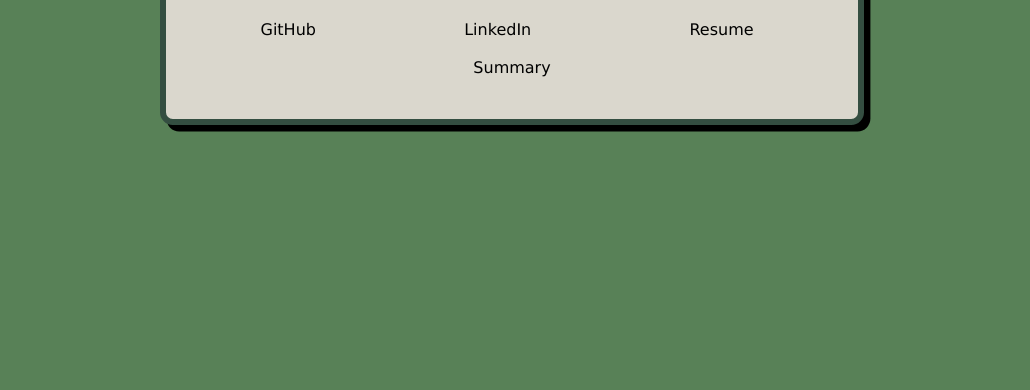
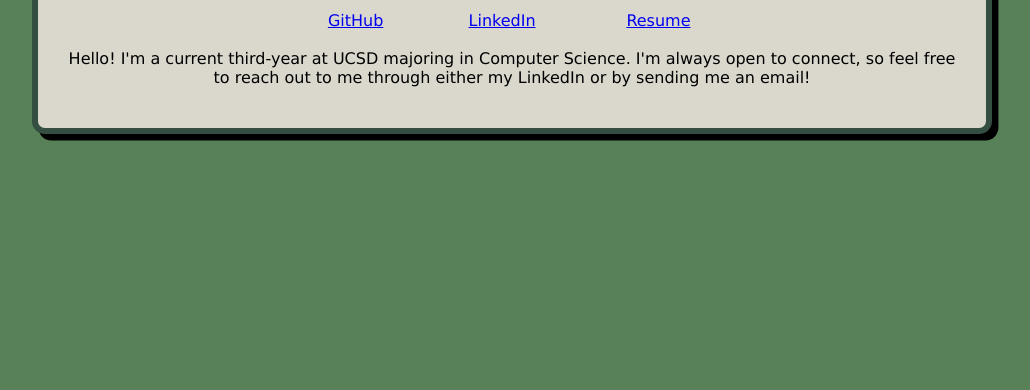
Before and after one commit to dylantrann/dylantrann.github.io, a plain HTML site: page index.html in a window 1280 px wide. Shown: the part 410-800 px from the top of the page, without its empty margins (128-1158 px from the left). Drawn offline with Linux system fonts and the light colour scheme.

Commit message:
summary and visual fixes

```diff
--- a/index.css
+++ b/index.css
@@ -20,7 +20,7 @@ html {
 }
 
 body {
-    width: 50%;
+    width: 70%;
     margin: auto;
     padding: 2vw;
 
@@ -46,7 +46,8 @@ h2 {
 }
 
 table {
-    width: 100%;
+    margin: auto;
+    width: 50%;
 }
 
 /* WITH DIV */
--- a/index.html
+++ b/index.html
@@ -12,15 +12,17 @@
             <a>Photo</a>
             <h1>Dylan Tran</h1>
             <h2>dylantran3037@gmail.com</h2>
+            <!-- <h3>Java • C/C++ • HTML/CSS/JavaScript</h3> -->
             <table>
                 <tr>
-                    <td>GitHub</td>
-                    <td>LinkedIn</td>
-                    <td>Resume</td>
+                    <td><a href="https://github.com/dylantrann">GitHub</a></td>
+                    <td><a href="https://www.linkedin.com/in/dylanluongtran/">LinkedIn</a></td>
+                    <td><a href="RESUME.pdf">Resume</a></td>
                 </tr>
             </table>
         </div>
 
-        <p> Summary </p>
+        <p> Hello! I'm a current third-year at UCSD majoring in Computer Science.
+            I'm always open to connect, so feel free to reach out to me through either my LinkedIn or by sending me an email! </p>
     </body>
 </html>
```
